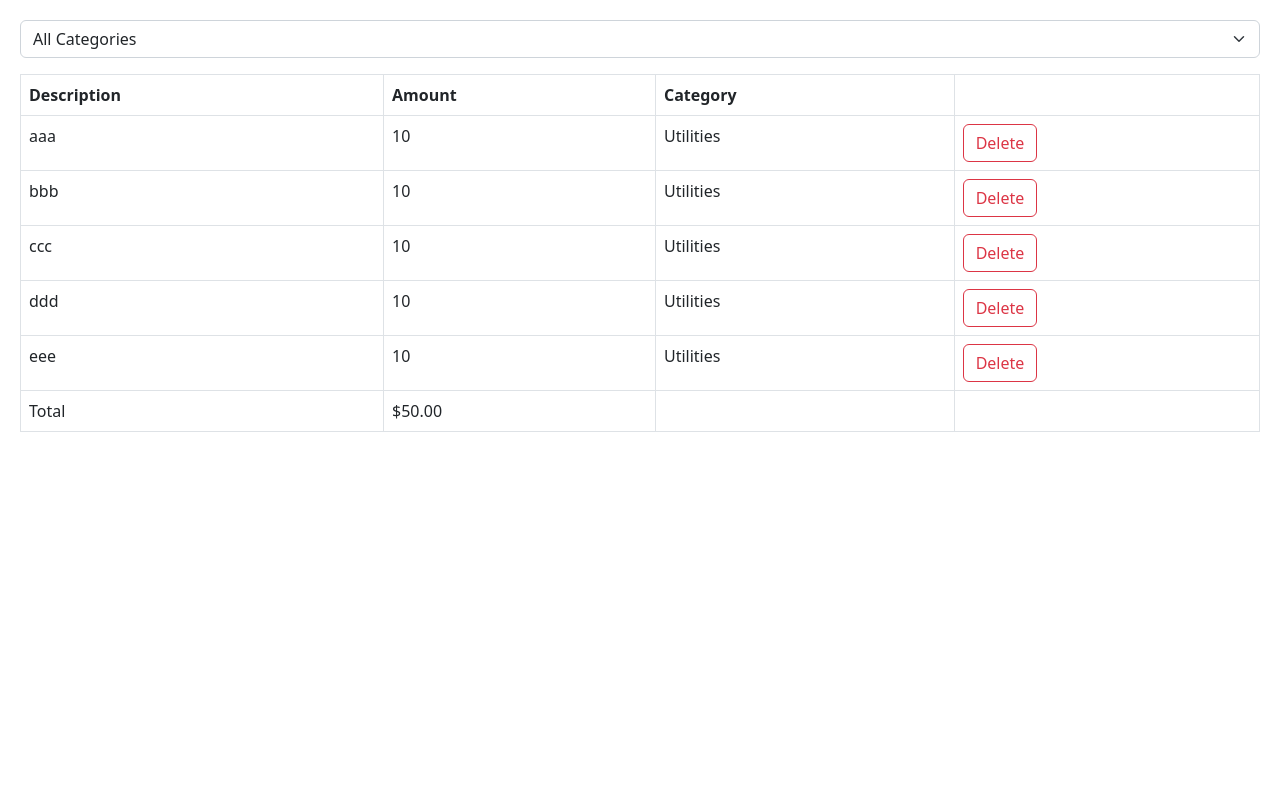
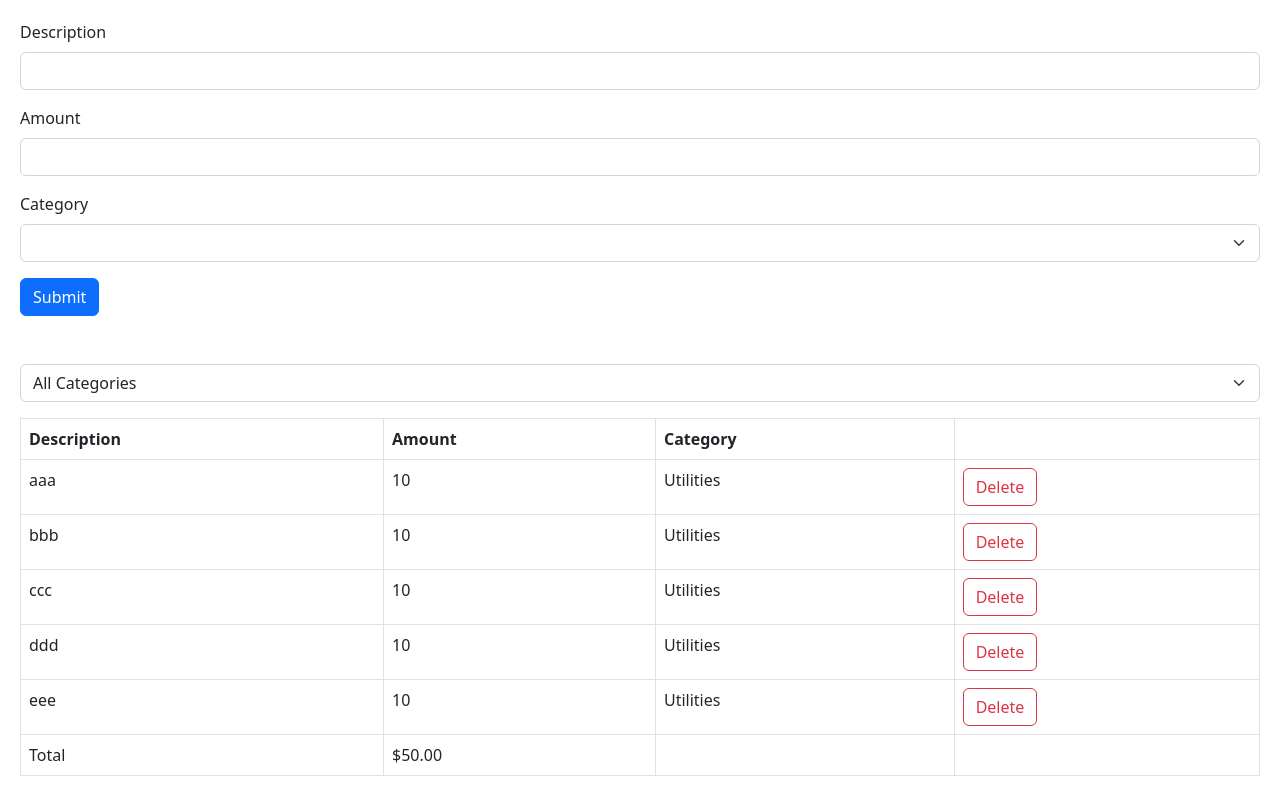
Before and after one commit to Akshay-Jhijhautia/Expense_Tracker_React, a React (Vite) app: page / in a window 1280 px wide. Built offline with nearby package versions, Linux system fonts and the light colour scheme.

Commit message:
added expense form

```diff
--- a/src/App.tsx
+++ b/src/App.tsx
@@ -1,7 +1,10 @@
 import ExpenseList from "./expense-tracker/Components/ExpenseList";
 import ExpenseFilter from "./expense-tracker/Components/ExpenseFilter";
+import Form from "./expense-tracker/Components/Form";
 import "./App.css";
 import { useState } from "react";
+
+export const categories = ["Groceries", "Utilities", "Entertainment"];
 
 function App() {
   const [category, setCategory] = useState("");
@@ -27,6 +30,9 @@
 
   return (
     <div>
+      <div className="mb-5">
+        <Form />
+      </div>
       <div className="mb-3">
         <ExpenseFilter
           selectedCategory={(category) => selectCategory(category)}
--- a/src/expense-tracker/Components/ExpenseFilter.tsx
+++ b/src/expense-tracker/Components/ExpenseFilter.tsx
@@ -1,4 +1,5 @@
 import React from "react";
+import { categories } from "../../App";
 
 interface Props {
   selectedCategory: (category: string) => void;
@@ -11,9 +12,11 @@
       onChange={(event) => selectedCategory(event.target.value)}
     >
       <option value="">All Categories</option>
-      <option value="Groceries">Groceries</option>
-      <option value="Utilities">Utilities</option>
-      <option value="Entertainment">Entertainment</option>
+      {categories.map((category) => (
+        <option key={category} value={category}>
+          {category}
+        </option>
+      ))}
     </select>
   );
 };
--- a/src/expense-tracker/Components/Form.tsx
+++ b/src/expense-tracker/Components/Form.tsx
@@ -0,0 +1,37 @@
+import React from "react";
+import { categories } from "../../App";
+
+const Form = () => {
+  return (
+    <form>
+      <div className="mb-3">
+        <label htmlFor="description" className="form-label">
+          Description
+        </label>
+        <input id="description" type="text" className="form-control" />
+      </div>
+      <div className="mb-3">
+        <label htmlFor="amount" className="form-label">
+          Amount
+        </label>
+        <input id="amount" type="number" className="form-control" />
+      </div>
+      <div className="mb-3">
+        <label htmlFor="category" className="form-label">
+          Category
+        </label>
+        <select id="category" className="form-select">
+          <option value=""></option>
+          {categories.map((category) => (
+            <option key={category} value={category}>
+              {category}
+            </option>
+          ))}
+        </select>
+      </div>
+      <button className="btn btn-primary">Submit</button>
+    </form>
+  );
+};
+
+export default Form;
```
